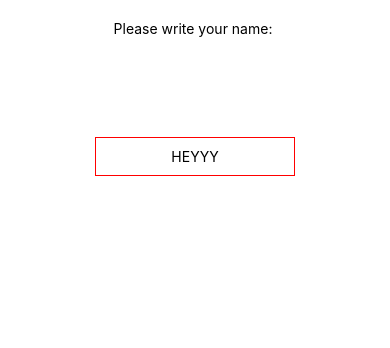
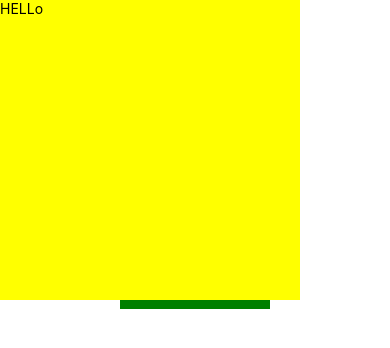
Before and after one commit to takuyadev/react-native-course, a React Native app: screen / in a window 390 px wide. Shown: the top 348 px of the page. Built offline with nearby package versions, Linux system fonts and the light colour scheme.

Commit message:
Up to lesson 15

```diff
--- a/App.js
+++ b/App.js
@@ -2,11 +2,12 @@ import React, { useState } from "react";
 import {
    View,
    Text,
-   SectionList,
-   ScrollView,
-   RefreshControl,
-   FlatList,
+   ToastAndroid,
+   TouchableHighlight,
+   Pressable,
+   Button,
    TextInput,
+   Modal,
 } from "react-native";
 import { StyleSheet } from "react-native";
 
@@ -14,6 +15,8 @@ function App() {
    const [refreshing, setRefreshing] = useState(false);
    const [name, setName] = useState("");
    const [count, setCount] = useState(2);
+   const [submitted, setSubmitted] = useState(false);
+   const [showWarning, setShowWarning] = useState(true);
    const [list, setList] = useState([
       {
          title: "Title 1",
@@ -46,8 +49,41 @@ function App() {
       setRefreshing(false);
    };
 
+   const onPressHandler = () => {
+      if (name.length > 3) {
+         setSubmitted(!submitted);
+      } else {
+         // Alert.alert(
+         //    "WOOWOWOWWOO",
+         //    "maybe read the fucking room once in a while huh buddy dick head sugma?",
+         //    [
+         //       { text: "uh huh", onPress: () => console.warn('OK pressed!')},
+         //       { text: "NUH", onPress: () => console.warn('we are going to the based land')},
+         //  ]
+         // );
+         ToastAndroid.showWithGravity(
+            "The name must be longer than 3 characters",
+            ToastAndroid.LONG,
+            ToastAndroid.TOP,
+            100,
+            200
+         );
+      }
+   };
+
    return (
       <View style={styles.body}>
+         <Modal
+            onRequestClose={() => {
+               setShowWarning(false);
+            }}
+            transparent
+            visible={showWarning}
+         >
+            <View style={styles.warning_modal}>
+               <Text>HELLo</Text>
+            </View>
+         </Modal>
          <Text style={styles.text}>Please write your name: {name}</Text>
          <TextInput
             secureTextEntry
@@ -56,8 +92,29 @@ function App() {
                setName(value);
             }}
             style={styles.textInput}
-            maxLength={2}
          />
+         <TouchableHighlight
+            style={styles.button}
+            underlayColor={"#FF0000"}
+            onPress={onPressHandler}
+         >
+            <Text>{submitted ? "Clear" : "Submit"}</Text>
+         </TouchableHighlight>
+         <Button
+            activeOpacity={0.9}
+            title="Submit"
+            onPress={onPressHandler}
+            color={"#00f"}
+         ></Button>
+         <Pressable
+            hitSlop={{ top: 100, bottom: 10, right: 100, left: 10 }}
+            android_ripple={{ color: "#00f" }}
+            onPress={onPressHandler}
+            style={styles.button}
+         >
+            <Text>asdas</Text>
+         </Pressable>
+         {submitted && <Text>You are registered as {name}</Text>}
       </View>
       // <SectionList
       //    sections={list}
@@ -125,6 +182,18 @@ const styles = StyleSheet.create({
       padding: 10,
       textAlign: "center",
    },
+   button: {
+      width: 150,
+      height: 50,
+      backgroundColor: "green",
+      alignItems: "center",
+      justifyContent: "center",
+   },
+   warning_modal: {
+      width: 300,
+      height: 300,
+      backgroundColor: "#FFFF00",
+   },
 });
 
 export default App;
```
